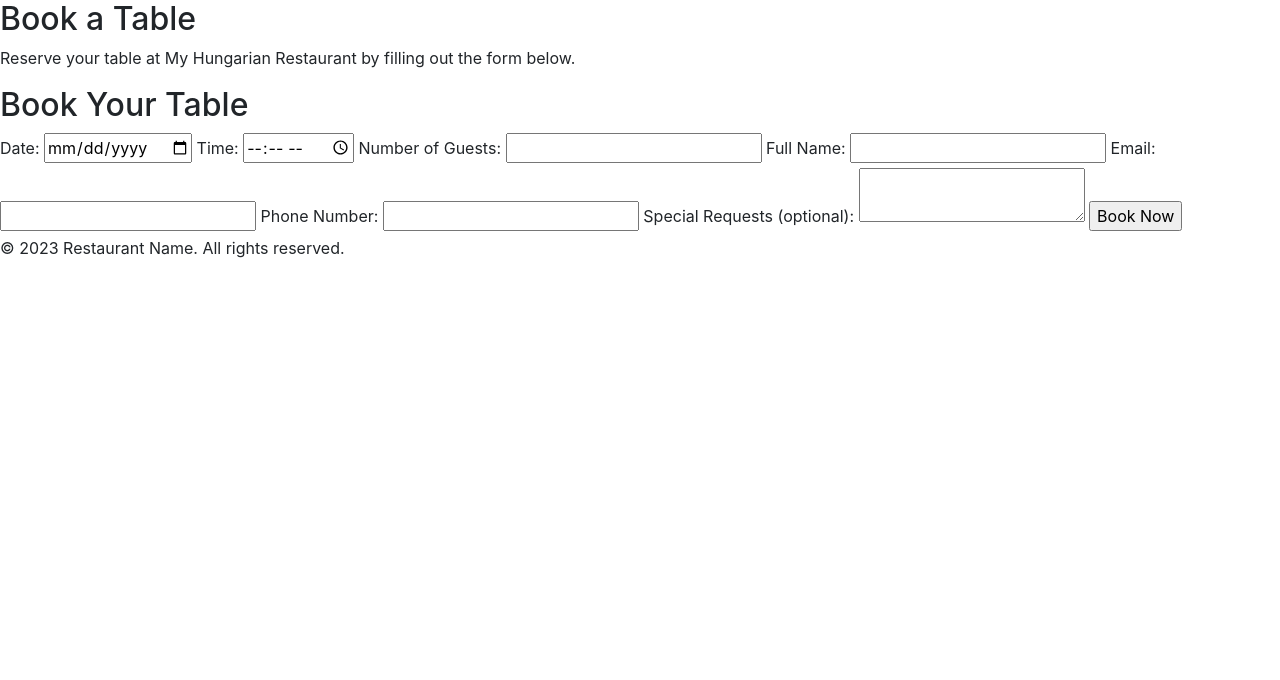
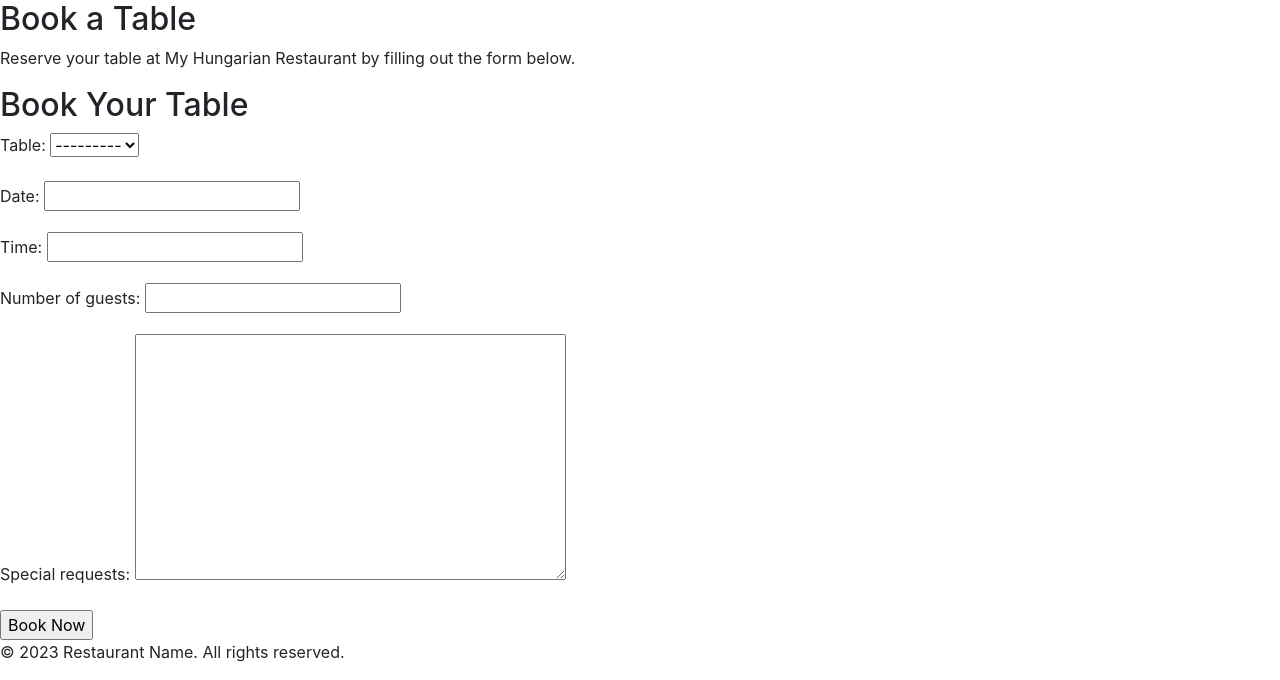
Before and after one commit to stevebiczyk/table-booking-system, a Django app: template templates/booking.html in a window 1280 px wide. Shown: the part 186-866 px from the top of the page. Before the commit the page ends 444 px from the top, so only its background shows below. Run offline with Django 4.2, Linux system fonts and the light colour scheme; the template is opened without the code that fills it: values that come from a table or form of the project are taken from there, others are empty; some libraries are stand-ins or nearby versions.

Commit message:
Removed HTML booking form and connected the Django form to booking.html

```diff
--- a/reservations/forms.py
+++ b/reservations/forms.py
@@ -1,13 +1,22 @@
 from django import forms
-from .models import Reservation
+from .models import Customer, Reservation
 from .models import Staff
 
 
 class ReservationForm(forms.ModelForm):
+    customer = forms.ModelChoiceField(
+        queryset=Customer.objects.all(), widget=forms.HiddenInput(), required=False)
+
     class Meta:
         model = Reservation
-        fields = ['customer', 'table', 'date', 'time',
+        fields = ['table', 'date', 'time',
                   'number_of_guests', 'special_requests']
+
+
+class CustomerForm(forms.ModelForm):
+    class Meta:
+        model = Customer
+        fields = ['first_name', 'last_name', 'email', 'phone']
 
 
 class StaffForm(forms.ModelForm):
--- a/templates/booking.html
+++ b/templates/booking.html
@@ -10,27 +10,8 @@
 <section>
     <h2>Book Your Table</h2>
     <form action="/booking/submit" method="post">
-        <label for="date">Date:</label>
-        <input type="date" id="date" name="date" required>
-
-        <label for="time">Time:</label>
-        <input type="time" id="time" name="time" required>
-
-        <label for="guests">Number of Guests:</label>
-        <input type="number" id="guests" name="guests" min="1" required>
-
-        <label for="name">Full Name:</label>
-        <input type="text" id="name" name="name" required>
-
-        <label for="email">Email:</label>
-        <input type="email" id="email" name="email" required>
-
-        <label for="phone">Phone Number:</label>
-        <input type="tel" id="phone" name="phone" required>
-
-        <label for="notes">Special Requests (optional):</label>
-        <textarea id="notes" name="notes"></textarea>
-
+        {% csrf_token %}
+        {{ form.as_p }}
         <input type="submit" value="Book Now">
     </form>
 </section>
```
Also changed, not shown: reservations/views.py (+12 -3 lines).
